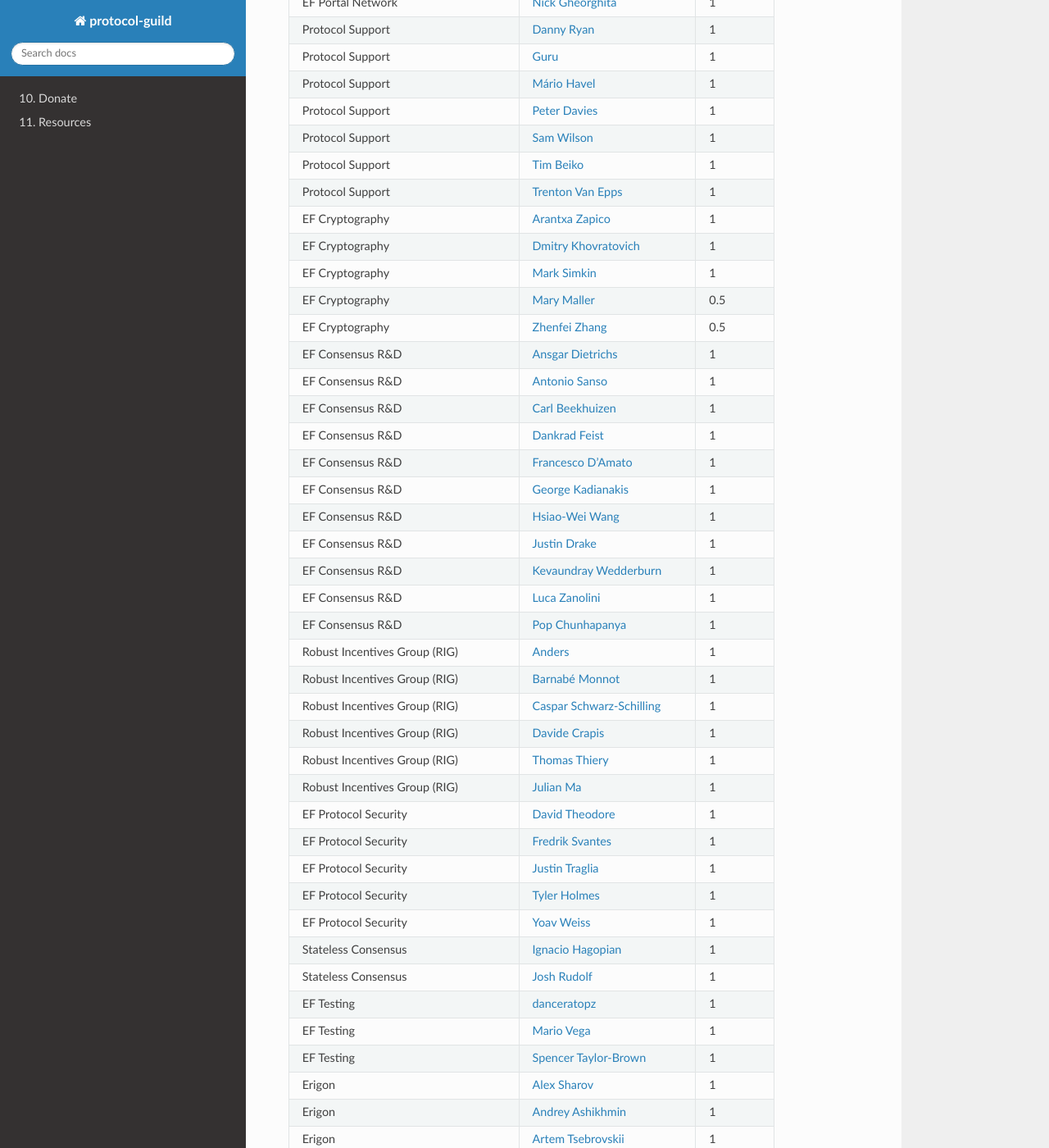
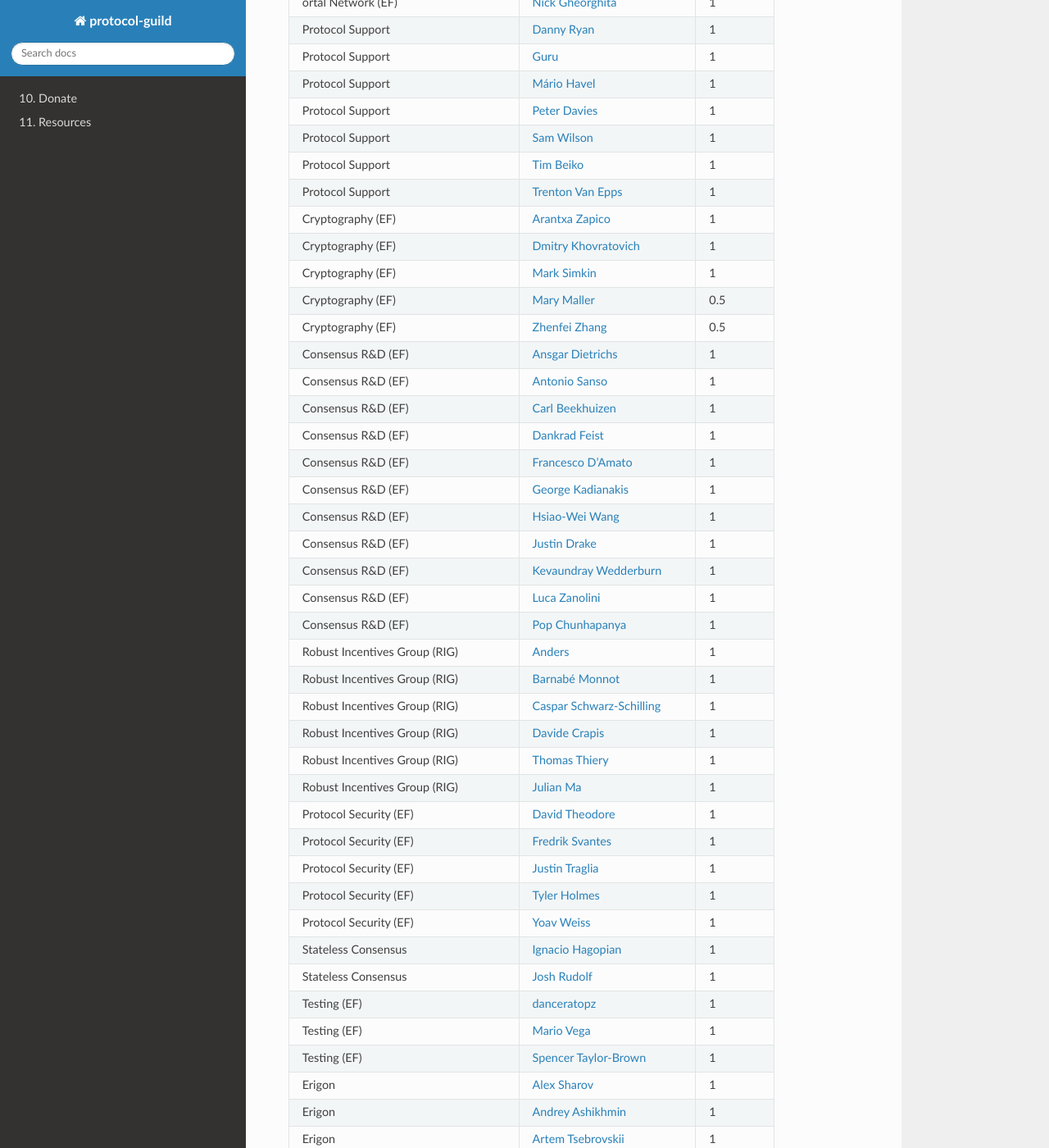
Before and after one commit to protocolguild/documentation, a Sphinx documentation site: the page built from docs/09-membership.md, in a window 1280 px wide and 1400 px high, scrolled down 2364 px. Shown: the whole window at 82% size. Built offline with Sphinx 7.4.7 and the Read the Docs theme 2.0.0, drawn with Linux system fonts in a browser that asks for light colours; pages that are not in the unit, such as notebooks, are missing from menus; some of the changed text lies outside the part shown.

Commit message:
change placement of (EF)

```diff
--- a/docs/09-membership.md
+++ b/docs/09-membership.md
@@ -67,12 +67,12 @@
  | EthereumJS | [Holger Drewes](https://github.com/holgerd77/) | 0.5 |
  | EthereumJS | [Jochem](https://github.com/jochem-brouwer/) | 1 |
  | EthereumJS | [Scotty Poi](https://github.com/ScottyPoi/) | 1 |
- | EF Portal Network | [Jason Carver](https://github.com/carver/) | 1 |
- | EF Portal Network | [Kolby Moroz Liebl](https://github.com/KolbyML) | 1 |
- | EF Portal Network | [Mike Ferris](https://github.com/mrferris/) | 1 |
- | EF Portal Network | [Ognyan Genev](https://github.com/ogenev/) | 1 |
- | EF Portal Network | [Piper Merriam](https://github.com/pipermerriam/) | 1 |
- | EF Portal Network | [Nick Gheorghita](https://github.com/njgheorghita) | 1 |
+ | Portal Network (EF) | [Jason Carver](https://github.com/carver/) | 1 |
+ | ortal Network (EF) | [Kolby Moroz Liebl](https://github.com/KolbyML) | 1 |
+ | ortal Network (EF) | [Mike Ferris](https://github.com/mrferris/) | 1 |
+ | ortal Network (EF) | [Ognyan Genev](https://github.com/ogenev/) | 1 |
+ | ortal Network (EF) | [Piper Merriam](https://github.com/pipermerriam/) | 1 |
+ | ortal Network (EF) | [Nick Gheorghita](https://github.com/njgheorghita) | 1 |
  | Protocol Support | [Danny Ryan](https://github.com/djrtwo/) | 1 |
  | Protocol Support | [Guru](https://github.com/gurukamath/) | 1 |
  | Protocol Support | [Mário Havel](https://github.com/taxmeifyoucan) | 1 |
@@ -80,38 +80,38 @@
  | Protocol Support | [Sam Wilson](https://github.com/SamWilsn/) | 1 |
  | Protocol Support | [Tim Beiko](https://github.com/timbeiko/) | 1 |
  | Protocol Support | [Trenton Van Epps](https://github.com/tvanepps/) | 1 |
- | EF Cryptography | [Arantxa Zapico](https://sites.google.com/view/arantxazapico/research) | 1 |
- | EF Cryptography | [Dmitry Khovratovich](https://github.com/khovratovich/) | 1 |
- | EF Cryptography | [Mark Simkin](https://github.com/msimkin.github.io/) | 1 |
- | EF Cryptography | [Mary Maller](https://github.com/mmaller) | 0.5 |
- | EF Cryptography | [Zhenfei Zhang](https://github.com/zhenfeizhang/) | 0.5 |
- | EF Consensus R&D | [Ansgar Dietrichs](https://github.com/adietrichs/) | 1 |
- | EF Consensus R&D | [Antonio Sanso](https://github.com/asanso/) | 1 |
- | EF Consensus R&D | [Carl Beekhuizen](https://github.com/CarlBeek/) | 1 |
- | EF Consensus R&D | [Dankrad Feist](https://github.com/dankrad/) | 1 |
- | EF Consensus R&D | [Francesco D’Amato](https://notes.ethereum.org/@fradamt/) | 1 |
- | EF Consensus R&D | [George Kadianakis](https://github.com/asn-d6/) | 1 |
- | EF Consensus R&D | [Hsiao-Wei Wang](https://github.com/hwwhww/) | 1 |
- | EF Consensus R&D | [Justin Drake](https://github.com/justindrake/) | 1 |
- | EF Consensus R&D | [Kevaundray Wedderburn](https://github.com/kevaundray/) | 1 |
- | EF Consensus R&D | [Luca Zanolini](https://github.com/luca-zanolini) | 1 |
- | EF Consensus R&D | [Pop Chunhapanya](https://github.com/ppopth/) | 1 |
+ | Cryptography (EF) | [Arantxa Zapico](https://sites.google.com/view/arantxazapico/research) | 1 |
+ | Cryptography (EF) | [Dmitry Khovratovich](https://github.com/khovratovich/) | 1 |
+ | Cryptography (EF) | [Mark Simkin](https://github.com/msimkin.github.io/) | 1 |
+ | Cryptography (EF) | [Mary Maller](https://github.com/mmaller) | 0.5 |
+ | Cryptography (EF) | [Zhenfei Zhang](https://github.com/zhenfeizhang/) | 0.5 |
+ | Consensus R&D (EF) | [Ansgar Dietrichs](https://github.com/adietrichs/) | 1 |
+ | Consensus R&D (EF) | [Antonio Sanso](https://github.com/asanso/) | 1 |
+ | Consensus R&D (EF) | [Carl Beekhuizen](https://github.com/CarlBeek/) | 1 |
+ | Consensus R&D (EF) | [Dankrad Feist](https://github.com/dankrad/) | 1 |
+ | Consensus R&D (EF) | [Francesco D’Amato](https://notes.ethereum.org/@fradamt/) | 1 |
+ | Consensus R&D (EF) | [George Kadianakis](https://github.com/asn-d6/) | 1 |
+ | Consensus R&D (EF) | [Hsiao-Wei Wang](https://github.com/hwwhww/) | 1 |
+ | Consensus R&D (EF) | [Justin Drake](https://github.com/justindrake/) | 1 |
+ | Consensus R&D (EF) | [Kevaundray Wedderburn](https://github.com/kevaundray/) | 1 |
+ | Consensus R&D (EF) | [Luca Zanolini](https://github.com/luca-zanolini) | 1 |
+ | Consensus R&D (EF) | [Pop Chunhapanya](https://github.com/ppopth/) | 1 |
  | Robust Incentives Group (RIG) | [Anders](https://github.com/anderselowsson/) | 1 |
  | Robust Incentives Group (RIG) | [Barnabé Monnot](https://github.com/barnabemonnot/) | 1 |
  | Robust Incentives Group (RIG) | [Caspar Schwarz-Schilling](https://github.com/casparschwa/) | 1 |
  | Robust Incentives Group (RIG) | [Davide Crapis](https://github.com/dcrapis/) | 1 |
  | Robust Incentives Group (RIG) | [Thomas Thiery](https://github.com/soispoke) | 1 |
  | Robust Incentives Group (RIG) | [Julian Ma](https://github.com/Ma-Julian) | 1 |
- | EF Protocol Security | [David Theodore](https://github.com/infosecual/) | 1 |
- | EF Protocol Security | [Fredrik Svantes](https://github.com/fredriksvantes/) | 1 |
- | EF Protocol Security | [Justin Traglia](https://github.com/jtraglia/) | 1 |
- | EF Protocol Security | [Tyler Holmes](https://github.com/z3n-chada/) | 1 |
- | EF Protocol Security | [Yoav Weiss](https://github.com/yoavw/) | 1 |
+ | Protocol Security (EF) | [David Theodore](https://github.com/infosecual/) | 1 |
+ | Protocol Security (EF) | [Fredrik Svantes](https://github.com/fredriksvantes/) | 1 |
+ | Protocol Security (EF) | [Justin Traglia](https://github.com/jtraglia/) | 1 |
+ | Protocol Security (EF) | [Tyler Holmes](https://github.com/z3n-chada/) | 1 |
+ | Protocol Security (EF) | [Yoav Weiss](https://github.com/yoavw/) | 1 |
  | Stateless Consensus | [Ignacio Hagopian](https://github.com/jsign/) | 1 |
  | Stateless Consensus | [Josh Rudolf](https://github.com/jrudolf/) | 1 |
- | EF Testing | [danceratopz](https://github.com/danceratopz) | 1 |
- | EF Testing | [Mario Vega](https://github.com/marioevz/) | 1 |
- | EF Testing | [Spencer Taylor-Brown](https://github.com/spencer-tb/) | 1 |
+ | Testing (EF) | [danceratopz](https://github.com/danceratopz) | 1 |
+ | Testing (EF) | [Mario Vega](https://github.com/marioevz/) | 1 |
+ | Testing (EF) | [Spencer Taylor-Brown](https://github.com/spencer-tb/) | 1 |
  | Erigon | [Alex Sharov](https://github.com/AskAlexSharov/) | 1 |
  | Erigon | [Andrey Ashikhmin](https://github.com/yperbasis/) | 1 |
  | Erigon | [Artem Tsebrovskii](https://github.com/awskii/) | 1 |
```
